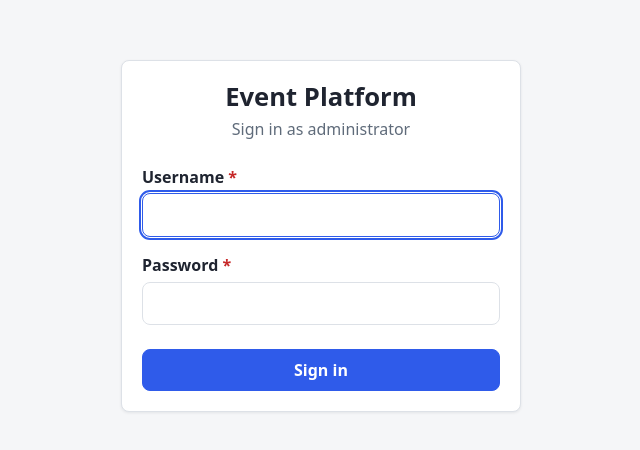
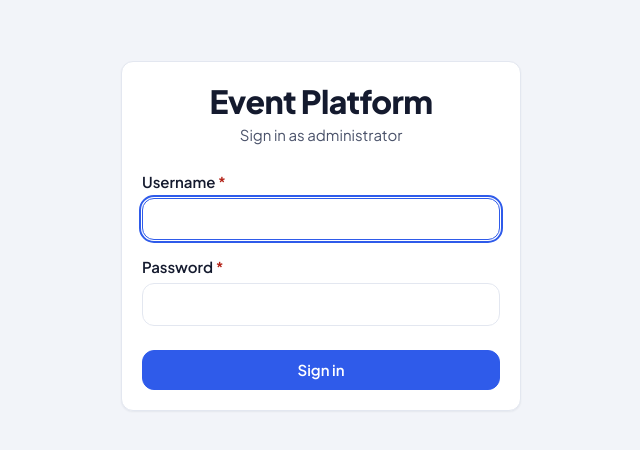
Before and after one commit to Kexxx04/Event-Tikect-Platform, a React (Vite) app in the folder frontend/: page /login in a window 1280 px wide. Shown: the part 154-604 px from the top of the page, without its empty margins (319-959 px from the left). Built offline with nearby package versions, Linux system fonts and the light colour scheme; no server answers.

Commit message:
feat(frontend): add fresh design tokens, font and base styles
Co-Authored-By: Claude Opus 5.5 <noreply@anthropic.com>

```diff
--- a/frontend/index.html
+++ b/frontend/index.html
@@ -4,6 +4,12 @@
     <meta charset="UTF-8" />
     <link rel="icon" type="image/svg+xml" href="/favicon.svg" />
     <meta name="viewport" content="width=device-width, initial-scale=1.0" />
+    <link rel="preconnect" href="https://fonts.googleapis.com" />
+    <link rel="preconnect" href="https://fonts.gstatic.com" crossorigin />
+    <link
+      rel="stylesheet"
+      href="https://fonts.googleapis.com/css2?family=Plus+Jakarta+Sans:wght@400;500;600;700;800&display=swap"
+    />
     <title>Event Platform</title>
   </head>
   <body>
--- a/frontend/src/index.css
+++ b/frontend/src/index.css
@@ -1,25 +1,24 @@
+/* Legacy aliases for the old global classes below; removed once every screen uses CSS modules. */
 :root {
-  --color-bg: #f5f6f8;
-  --color-surface: #ffffff;
-  --color-text: #1f2430;
-  --color-muted: #5f6b7a;
-  --color-border: #dde1e7;
-  --color-primary: #2f5bea;
-  --color-primary-hover: #2449c4;
-  --color-danger: #c62828;
-  --color-danger-bg: #fdecec;
-  --color-success: #1b7a3d;
-  --color-success-bg: #e7f6ec;
-  --color-warning: #8a5a00;
-  --color-warning-bg: #fff4dc;
-  --radius: 8px;
-  --shadow: 0 1px 3px rgba(16, 24, 40, 0.08);
+  --color-muted: var(--color-text-muted);
+  --color-primary: var(--color-accent);
+  --color-primary-hover: var(--color-accent-text);
+  --color-danger-bg: var(--status-cancelled-bg);
+  --color-success: var(--status-active-fg);
+  --color-success-bg: var(--status-active-bg);
+  --color-warning: var(--status-waitlist-fg);
+  --color-warning-bg: var(--status-waitlist-bg);
+  --radius: var(--radius-md);
+  --shadow: var(--shadow-card);
+}
 
-  font-family: system-ui, -apple-system, 'Segoe UI', Roboto, sans-serif;
-  font-size: 16px;
+/* Base */
+:root {
+  font-family: var(--font-sans);
   line-height: 1.5;
   color: var(--color-text);
   background: var(--color-bg);
+  -webkit-font-smoothing: antialiased;
 }
 
 *,
@@ -31,26 +30,48 @@
 body {
   margin: 0;
   min-height: 100vh;
+  font-size: 15px;
   background: var(--color-bg);
 }
 
 h1,
 h2,
 h3 {
-  line-height: 1.25;
-  margin: 0 0 0.5rem;
+  line-height: 1.2;
+  margin: 0 0 var(--space-2);
 }
 
 h1 {
-  font-size: 1.6rem;
+  font-size: 32px;
+  font-weight: 800;
+  letter-spacing: -0.02em;
 }
 
 h2 {
-  font-size: 1.2rem;
+  font-size: 20px;
+  font-weight: 800;
+  letter-spacing: -0.01em;
 }
 
 a {
-  color: var(--color-primary);
+  color: var(--color-accent-text);
+}
+
+:focus-visible {
+  outline: 3px solid var(--color-focus);
+  outline-offset: 2px;
+}
+
+.visually-hidden {
+  position: absolute;
+  width: 1px;
+  height: 1px;
+  margin: -1px;
+  padding: 0;
+  overflow: hidden;
+  clip: rect(0 0 0 0);
+  white-space: nowrap;
+  border: 0;
 }
 
 .container {
--- a/frontend/src/main.tsx
+++ b/frontend/src/main.tsx
@@ -3,6 +3,7 @@ import { createRoot } from 'react-dom/client'
 import { BrowserRouter } from 'react-router-dom'
 import App from './App.tsx'
 import { AuthProvider } from './auth/AuthProvider'
+import './styles/tokens.css'
 import './index.css'
 
 const rootElement = document.getElementById('root')
--- /dev/null
+++ b/frontend/src/styles/tokens.css
@@ -0,0 +1,47 @@
+/* Design tokens of the "Fresh" visual direction. Components never hardcode colors. */
+:root {
+  --color-bg: #f2f4f9;
+  --color-surface: #ffffff;
+  --color-surface-alt: #f7f8fc;
+  --color-border: #e3e7f0;
+  --color-border-strong: #d6dce8;
+  --color-text: #141a2e;
+  --color-text-muted: #4a526a;
+  --color-accent: #2f5bea;
+  --color-accent-text: #2449c9;
+  --color-accent-soft: #eaf0ff;
+  --color-avatar: #dce5ff;
+  --color-danger: #b42318;
+  --color-focus: #b9c9ff;
+  --color-on-accent: #ffffff;
+
+  --status-scheduled-bg: #eaf0ff;
+  --status-scheduled-fg: #2449c9;
+  --status-active-bg: #dff6e7; /* event ACTIVE, CONFIRMED, user ACTIVE */
+  --status-active-fg: #17703a;
+  --status-waitlist-bg: #fef3e2; /* WAITING_LIST, full events */
+  --status-waitlist-fg: #b45309;
+  --status-cancelled-bg: #fde8e7;
+  --status-cancelled-fg: #b42318;
+  --status-finished-bg: #eef0f5; /* FINISHED, user INACTIVE */
+  --status-finished-fg: #4a526a;
+
+  --radius-sm: 10px;
+  --radius-md: 12px;
+  --radius-row: 14px;
+  --radius-lg: 20px;
+  --radius-xl: 24px;
+  --radius-pill: 999px;
+  --shadow-card: 0 1px 2px rgba(20, 26, 46, 0.06);
+
+  --space-1: 4px;
+  --space-2: 8px;
+  --space-3: 12px;
+  --space-4: 16px;
+  --space-5: 20px;
+  --space-6: 24px;
+  --space-8: 32px;
+  --space-10: 40px;
+
+  --font-sans: 'Plus Jakarta Sans', system-ui, -apple-system, 'Segoe UI', Roboto, sans-serif;
+}
```
